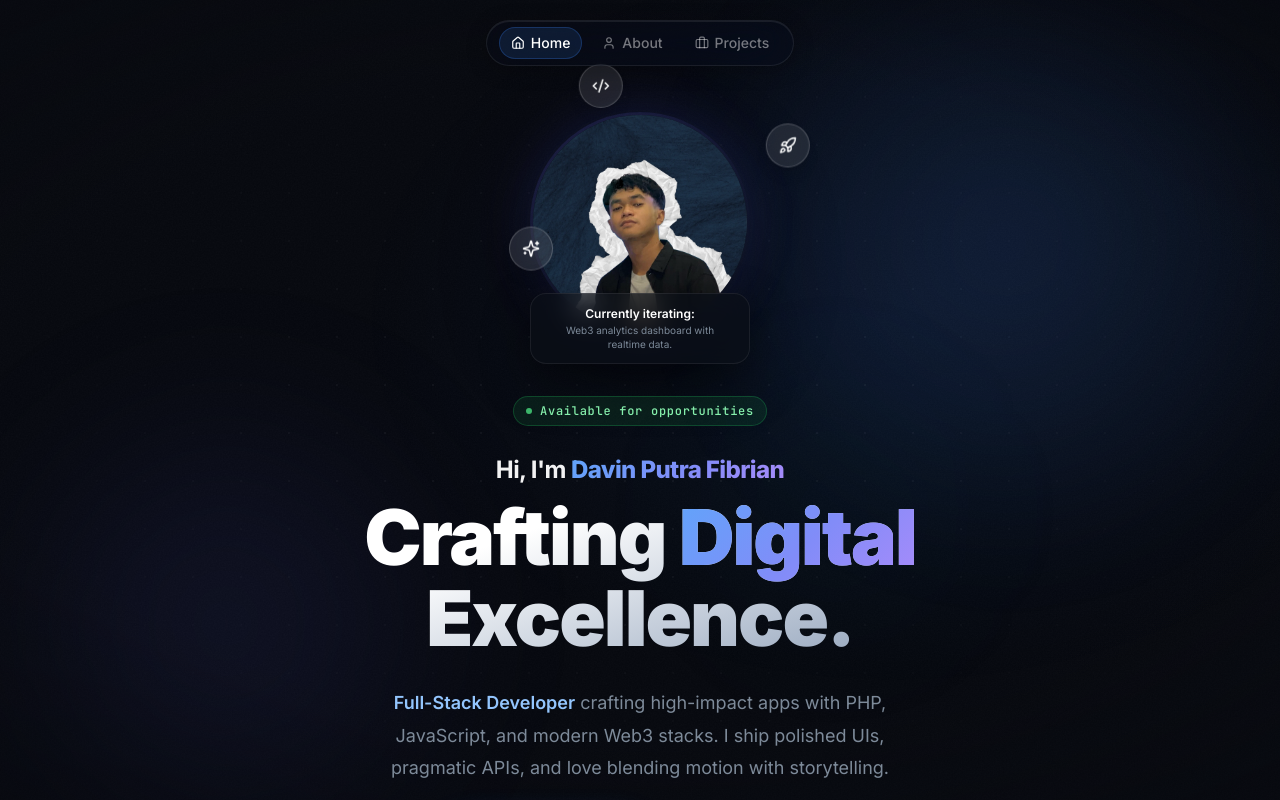
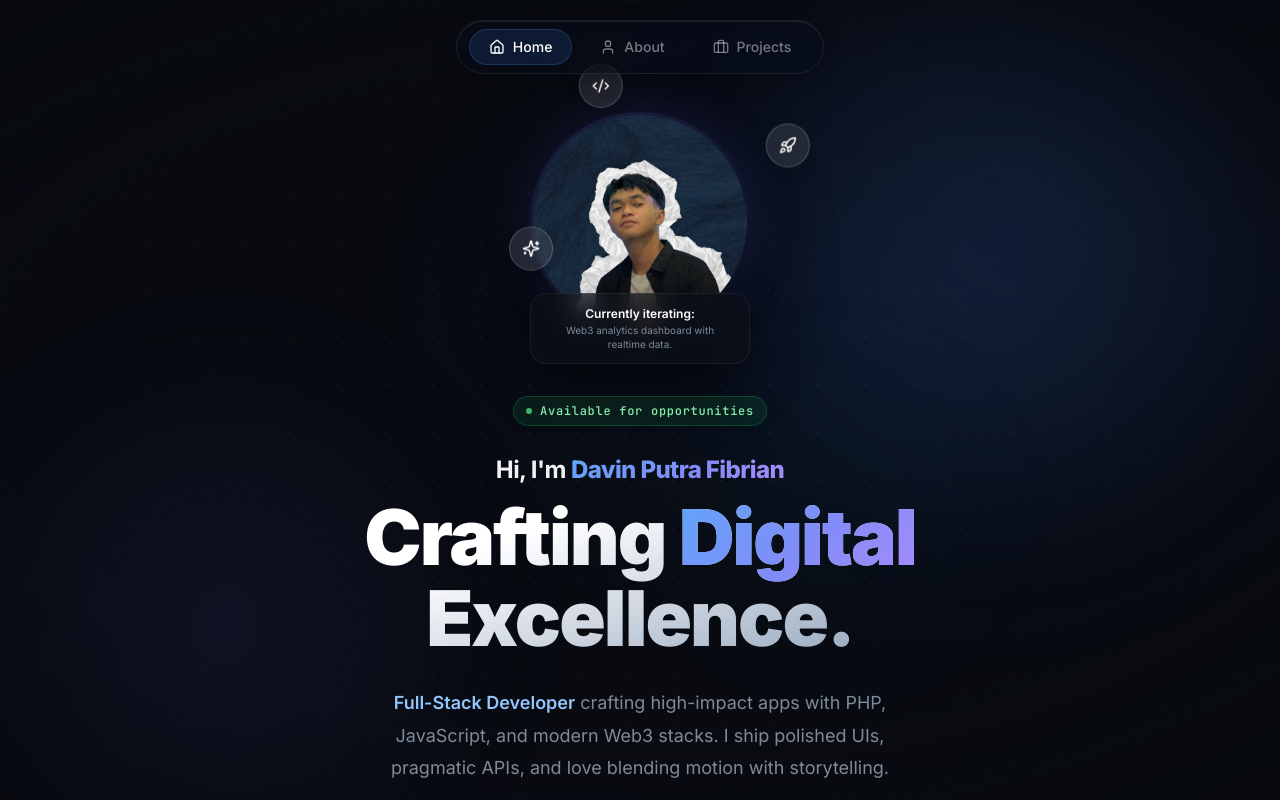
Before and after one commit to VinLvy/D-portfolio, a Next.js app: page / in a window 1280 px wide. Shown: the top 800 px of the page. Built offline with nearby package versions, Linux system fonts and the light colour scheme.

Commit message:
Navbar 2.4

```diff
--- a/src/app/layout.js
+++ b/src/app/layout.js
@@ -21,11 +21,11 @@ const jetbrainsMono = JetBrains_Mono({
 });
 
 export const metadata = {
-  title: "Davin Putra Fibrian — Full-Stack Developer",
+  title: "Davin P F — Full-Stack Developer",
   description:
     "Full-Stack Developer crafting high-impact applications with PHP, JavaScript, and modern Web3 stacks. Building polished UIs, pragmatic APIs, and immersive digital experiences.",
   openGraph: {
-    title: "Davin Putra Fibrian — Full-Stack Developer",
+    title: "Davin P F — Full-Stack Developer",
     description:
       "Full-Stack Developer crafting high-impact applications at the intersection of performance, design, and Web3.",
     type: "website",
--- a/src/components/navbar.js
+++ b/src/components/navbar.js
@@ -15,11 +15,19 @@ const NAV_ITEMS = [
 export default function Navbar() {
   const pathname = usePathname();
   const [scrolled, setScrolled] = useState(false);
+  const [isMobile, setIsMobile] = useState(false);
 
   useEffect(() => {
     const onScroll = () => setScrolled(window.scrollY > 24);
     window.addEventListener("scroll", onScroll, { passive: true });
     return () => window.removeEventListener("scroll", onScroll);
+  }, []);
+
+  useEffect(() => {
+    const checkMobile = () => setIsMobile(window.innerWidth < 640);
+    checkMobile();
+    window.addEventListener("resize", checkMobile);
+    return () => window.removeEventListener("resize", checkMobile);
   }, []);
 
   // Hide navbar during maintenance mode
@@ -30,14 +38,15 @@ export default function Navbar() {
 
   return (
     <motion.header
-      initial={{ y: -80, opacity: 0 }}
+      layoutRoot
+      initial={{ y: isMobile ? 80 : -80, opacity: 0 }}
       animate={{ y: 0,   opacity: 1 }}
       transition={{ duration: 0.7, ease: [0.22, 1, 0.36, 1], delay: 0.15 }}
-      className="fixed top-0 left-0 right-0 z-50 flex items-start justify-center pt-5 px-4"
+      className="fixed bottom-0 sm:bottom-auto sm:top-0 left-0 right-0 z-50 flex items-end sm:items-start justify-center pb-8 sm:pb-0 sm:pt-5 px-4"
       aria-label="Primary navigation"
     >
       <nav
-        className="flex items-center gap-1 sm:gap-2 px-2 sm:px-3 py-1.5 rounded-full"
+        className="flex items-center gap-1.5 sm:gap-2 px-2.5 sm:px-3 py-2 rounded-full"
         style={{
           background:   scrolled ? "rgba(10, 15, 30, 0.45)" : "rgba(10, 15, 30, 0.25)",
           backdropFilter:       "blur(24px) saturate(1.6)",
@@ -56,7 +65,7 @@ export default function Navbar() {
             <Link
               key={href}
               href={href}
-              className="relative flex items-center gap-1.5 px-3 py-1.5 rounded-full
+              className="relative flex items-center gap-2 px-4 sm:px-5 py-2 rounded-full
                          text-sm font-medium transition-colors duration-200"
               style={{ color: active ? "#ffffff" : "rgba(255,255,255,0.45)" }}
               aria-current={active ? "page" : undefined}
@@ -64,17 +73,18 @@ export default function Navbar() {
               {/* Shared layout animated background indicator */}
               {active && (
                 <motion.span
-                  layoutId="nav-pill"
+                  initial={{ opacity: 0, scale: 0.95 }}
+                  animate={{ opacity: 1, scale: 1 }}
+                  transition={{ duration: 0.2, ease: "easeOut" }}
                   className="absolute inset-0 rounded-full"
                   style={{
                     background: "rgba(59,130,246,0.13)",
                     boxShadow:  "inset 0 0 0 1px rgba(59,130,246,0.25)",
                   }}
-                  transition={{ type: "spring", stiffness: 400, damping: 34 }}
                   aria-hidden="true"
                 />
               )}
-              <Icon size={14} className="shrink-0 relative z-10" aria-hidden="true" />
+              <Icon size={16} className="shrink-0 relative z-10" aria-hidden="true" />
               <span className="hidden sm:inline relative z-10">{label}</span>
             </Link>
           );
```
